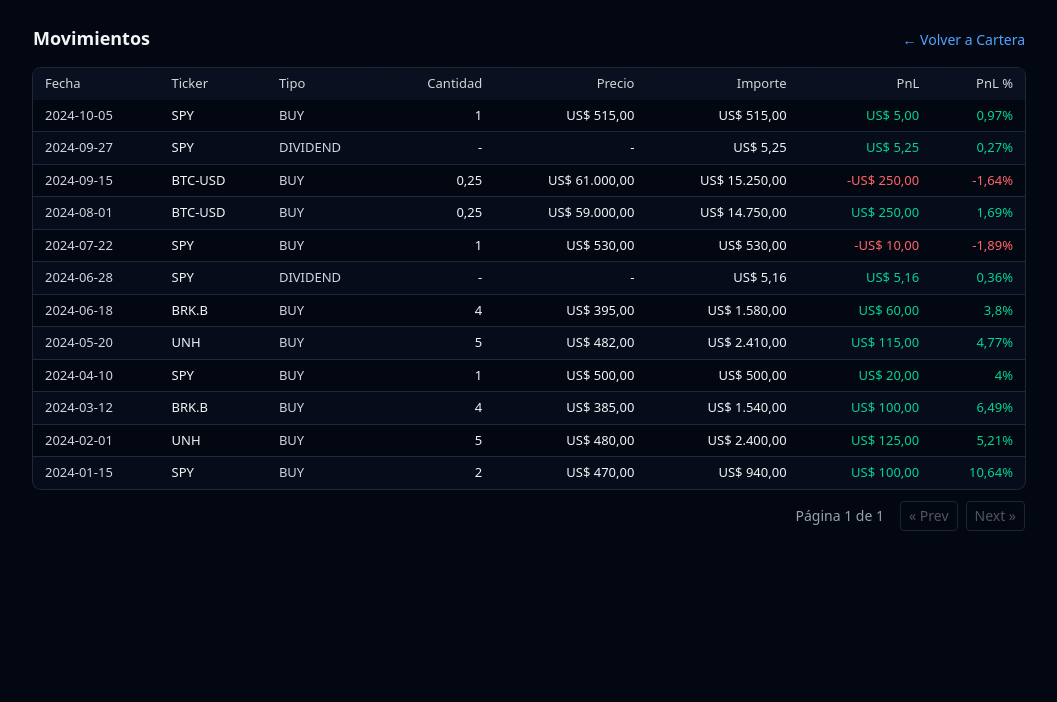
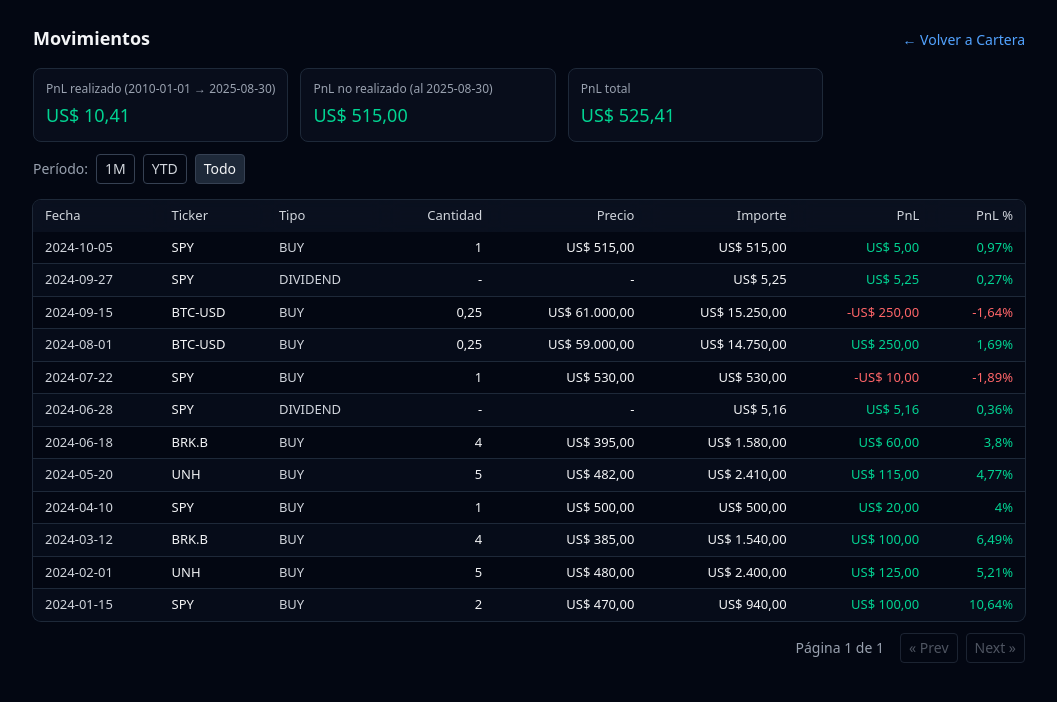
Before and after one commit to rivelinogol/portfolioTracker, a Next.js app: page /movimientos in a window 1280 px wide. Shown: the top 702 px of the page, without its empty margins (111-1168 px from the left). Built offline with nearby package versions, Linux system fonts and the light colour scheme.

Commit message:
feat(movimientos): resumen PnL realizado (por periodo) y no realizado (al cierre); selector de rango 1M/YTD/Todo; filtra tabla por rango

```diff
--- a/src/app/movimientos/page.tsx
+++ b/src/app/movimientos/page.tsx
@@ -35,7 +35,7 @@
   return a < b ? 1 : a > b ? -1 : 0
 }
 
-export default async function MovimientosPage({ searchParams }: { searchParams?: { p?: string } }) {
+export default async function MovimientosPage({ searchParams }: { searchParams?: { p?: string; range?: string; from?: string; to?: string } }) {
   const [{ transactions }, { prices }, { holdings }] = await Promise.all([
     readJson<Transactions>('data', 'transactions.json'),
     readJson<Prices>('data', 'prices.json'),
@@ -44,11 +44,31 @@
 
   const currencyByTicker = new Map(holdings.map((h) => [h.ticker, h.currency]))
 
-  // Calcular PnL y avgCost por ticker recorriendo en orden ascendente
+  // Definir rango temporal
+  const todayISO = new Date().toISOString().slice(0, 10)
+  const range = searchParams?.range ?? 'all'
+  const toISO = searchParams?.to ?? todayISO
+  const fromISO = searchParams?.from ?? (
+    range === 'ytd'
+      ? `${new Date(toISO).getFullYear()}-01-01`
+      : range === '1m'
+        ? new Date(new Date(toISO).getTime() - 30 * 24 * 60 * 60 * 1000).toISOString().slice(0, 10)
+        : '2010-01-01'
+  )
+
+  const fromDate = new Date(fromISO + 'T00:00:00Z')
+  const toDate = new Date(toISO + 'T23:59:59Z')
+
+  // Calcular PnL y avgCost por ticker recorriendo en orden ascendente, solo hasta `to`
   type State = { qty: number; avgCost: number }
   const state = new Map<string, State>()
 
-  const asc = [...transactions].sort((a, b) => (a.date < b.date ? -1 : 1))
+  const asc = [...transactions]
+    .filter((t) => new Date(t.date + 'T00:00:00Z') <= toDate)
+    .sort((a, b) => (a.date < b.date ? -1 : 1))
+
+  let realizedInRange = 0
+
   const computed = asc.map((t) => {
     const s = state.get(t.ticker) ?? { qty: 0, avgCost: 0 }
     const cur = prices[t.ticker] ?? 0
@@ -69,11 +89,16 @@
       const denom = s.avgCost * q
       pct = denom ? pnl / denom : 0
       s.qty = Math.max(0, s.qty - q)
+      // Si la venta cae en el rango, sumar al realizado del periodo
+      const d = new Date(t.date + 'T00:00:00Z')
+      if (d >= fromDate && d <= toDate) realizedInRange += pnl
     } else {
       const cash = t.cash ?? 0
       pnl = cash
       const base = s.avgCost * s.qty
       pct = base ? cash / base : undefined
+      const d = new Date(t.date + 'T00:00:00Z')
+      if (d >= fromDate && d <= toDate) realizedInRange += cash
     }
 
     state.set(t.ticker, s)
@@ -87,7 +112,12 @@
   })
 
   // Mostrar más recientes primero
-  const desc = computed.sort((a, b) => cmpDescDate(a.date, b.date))
+  const desc = computed
+    .filter((t) => {
+      const d = new Date(t.date + 'T00:00:00Z')
+      return d >= fromDate && d <= toDate
+    })
+    .sort((a, b) => cmpDescDate(a.date, b.date))
 
   const page = Number(searchParams?.p ?? '1') || 1
   const pageSize = 20
@@ -95,11 +125,42 @@
   const start = (page - 1) * pageSize
   const view = desc.slice(start, start + pageSize)
 
+  // PnL no realizado al cierre del rango (toDate)
+  let unrealized = 0
+  for (const [ticker, s] of state) {
+    const cur = prices[ticker] ?? 0
+    unrealized += (cur - s.avgCost) * s.qty
+  }
+  const totalPnl = realizedInRange + unrealized
+
   return (
     <main className="mx-auto max-w-5xl px-4 py-6">
       <div className="mb-4 flex items-baseline justify-between">
         <h1 className="text-lg font-semibold">Movimientos</h1>
         <Link href="/cartera" className="text-blue-400 hover:underline text-sm">← Volver a Cartera</Link>
+      </div>
+
+      <div className="mb-4 flex flex-wrap items-center justify-between gap-3">
+        <div className="grid grid-cols-1 gap-3 sm:grid-cols-3 w-full sm:w-auto">
+          <div className="rounded-lg border border-gray-800 bg-gray-900/40 p-3">
+            <div className="text-xs text-gray-400">PnL realizado ({fromISO} → {toISO})</div>
+            <div className={`mt-1 text-lg [font-variant-numeric:tabular-nums] ${realizedInRange >= 0 ? 'text-emerald-400' : 'text-red-400'}`}>{fmtMoney(realizedInRange, 'USD')}</div>
+          </div>
+          <div className="rounded-lg border border-gray-800 bg-gray-900/40 p-3">
+            <div className="text-xs text-gray-400">PnL no realizado (al {toISO})</div>
+            <div className={`mt-1 text-lg [font-variant-numeric:tabular-nums] ${unrealized >= 0 ? 'text-emerald-400' : 'text-red-400'}`}>{fmtMoney(unrealized, 'USD')}</div>
+          </div>
+          <div className="rounded-lg border border-gray-800 bg-gray-900/40 p-3">
+            <div className="text-xs text-gray-400">PnL total</div>
+            <div className={`mt-1 text-lg [font-variant-numeric:tabular-nums] ${totalPnl >= 0 ? 'text-emerald-400' : 'text-red-400'}`}>{fmtMoney(totalPnl, 'USD')}</div>
+          </div>
+        </div>
+        <div className="text-sm text-gray-300 flex items-center gap-2">
+          <span className="text-gray-400">Período:</span>
+          <a className={`rounded border border-gray-700 px-2 py-1 ${range==='1m'?'bg-gray-800 text-gray-100':'hover:bg-gray-800 text-gray-300'}`} href={`/movimientos?range=1m`}>1M</a>
+          <a className={`rounded border border-gray-700 px-2 py-1 ${range==='ytd'?'bg-gray-800 text-gray-100':'hover:bg-gray-800 text-gray-300'}`} href={`/movimientos?range=ytd`}>YTD</a>
+          <a className={`rounded border border-gray-700 px-2 py-1 ${range==='all'&&!searchParams?.from&&!searchParams?.to?'bg-gray-800 text-gray-100':'hover:bg-gray-800 text-gray-300'}`} href={`/movimientos?range=all`}>Todo</a>
+        </div>
       </div>
 
       <div className="overflow-x-auto rounded-lg ring-1 ring-gray-800">
```
